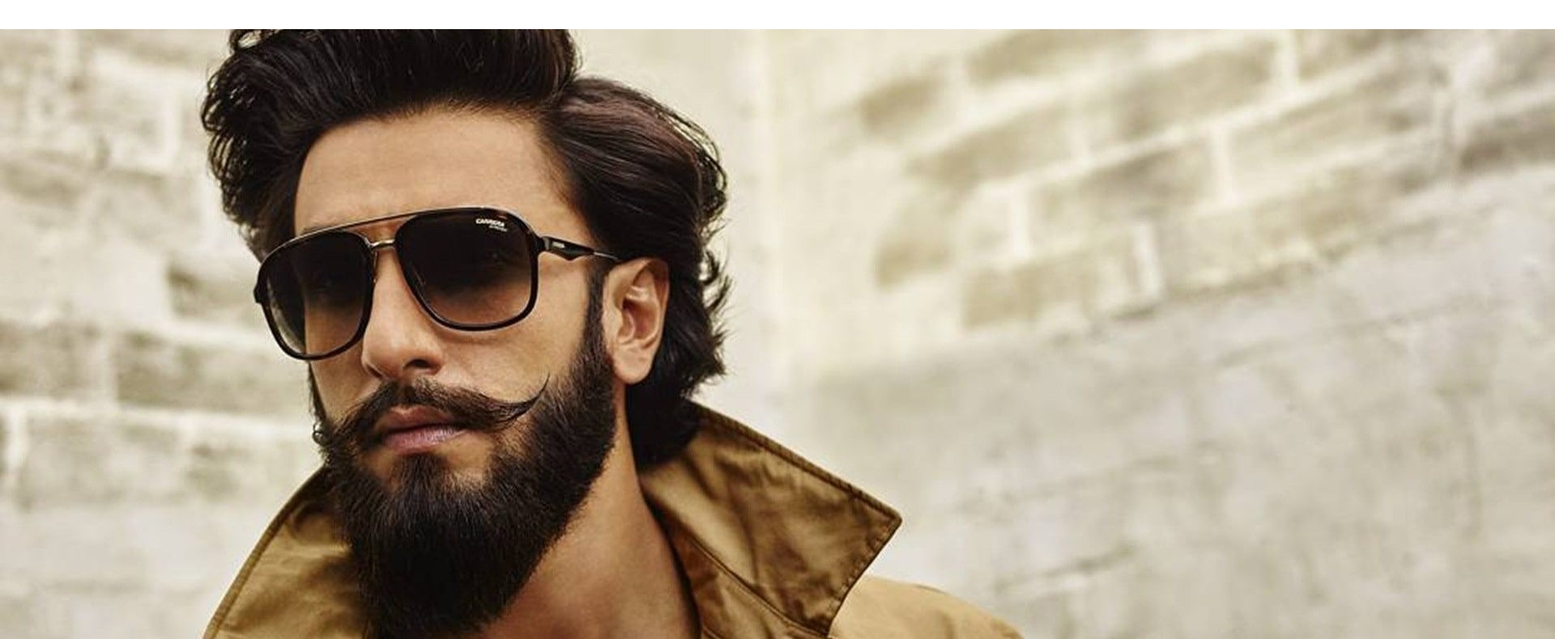
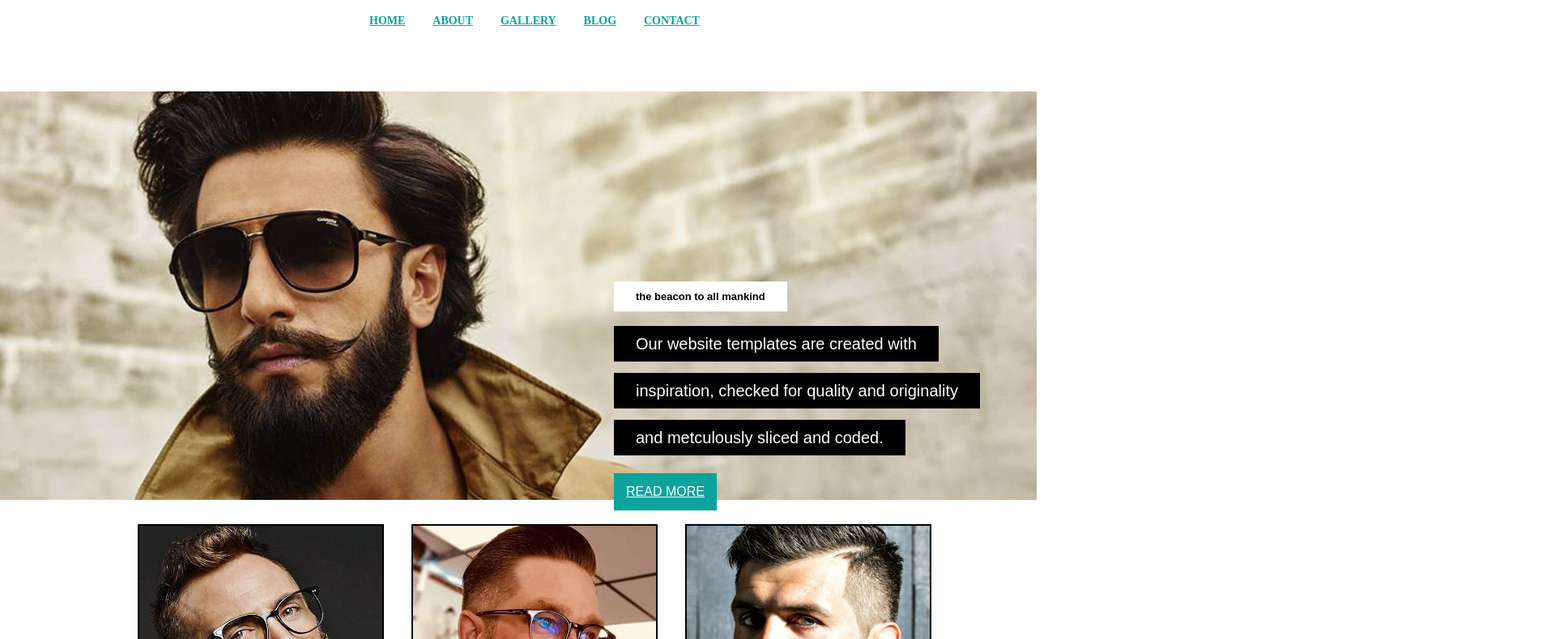
Before and after one commit to Arangel4/ACA_web101_Ariana_Rangel2, a plain HTML site: page myPortfolio/src/hair.html in a window 1280 px wide. Shown: the part 153-943 px from the top of the page at 81% size, 1920 px wide, since content can reach past the window. Drawn offline with Linux system fonts and the light colour scheme.

Commit message:
Complete Hair Salon page

```diff
--- a/myPortfolio/src/hair-style.css
+++ b/myPortfolio/src/hair-style.css
@@ -1,18 +1,161 @@
-@media (min-width: 990px)
+@media (min-width: 600px)
 {
+    body{
+        background-color: white;
+        font-family: Arial, Helvetica, sans-serif;
+        font-size: 14px;
+        font-weight: normal;
+        line-height: 1;
+        margin: 0;
+        padding: 0;
+    }
+
+    .header{
+        margin: auto;
+        padding: 44px 0 50px;
+        text-align: center;
+    }
+
     .body{
+        margin: auto;
+        padding: 0 0 30px;
+        text-align: center;
+    }
+
+    .header .nav li a{
+        color: #0ba39c;
+        display: inline-block;
+        font-family: "Arial Black, Gadget, sans-serif";
+        font-size: 14px;
+        font-weight: bold;
+        margin: auto;
+        padding: 0 0 3px;
+        text-transform: uppercase;
+    }
+
+    .header .nav li a:hover{
+        color: black;
+    }
+
+    div{
+        display: block;
+    }
+
+    .body .content img{
         width: 100%;
     }
 
+    ul{
+        list-style: disc;
+        margin-block-start: 1em;
+        margin-block-end: 1em;
+        padding-inline-start: 40px;
+    }
+
+    li{
+        display: inline-block;
+        font-family: Arial, Helvetica, sans-serif;
+        font-size: 16px;
+        font-weight: normal;
+        height: 49px;
+        line-height: 49px;
+        padding: 0 15px;
+        text-align: left;
+    }
+
+    .box{
+        display: inline-block;
+        font-family: Arial, Helvetica, sans-serif;
+        font-size: 16px;
+        font-weight: normal;
+        height: 49px;
+        line-height: 49px;
+        padding: 0 15px;
+        text-align: left;
+        margin-bottom: 45%;
+    }
+
+    h2{
+        background-color: white;
+        color: black;
+        display: inline-block;
+        font-family: fantasy;
+        margin-block-start: 0.83em;
+        margin-block-end: 0.83em;
+        padding: 12px 27px;
+        font-size: small;
+    }
+
+    .featured{
+        left: 60%;
+        margin-left: -480px;
+        margin-top: auto;
+        padding: 0 0 0 470px;
+        position: absolute;
+        top: 50%;
+        text-align: left;
+        width: 360px;
+        font-size: small;
+    }
+
+    span{
+        font-family: fantasy;
+        background-color: black;
+        color: white;
+        display: inline-block;
+        margin: 7px 0;
+        padding: 12px 27px;
+    }
+
+    .more{
+        font-family: fantasy;
+        background-color: #0ba39c;
+        color: white;
+        display: inline-block;
+        font-size: small;
+        margin: 15px 0px 0px;
+        padding: 15px;
+        text-align: center;
+        text-transform: uppercase;
+    }
+
+    ul li img{
+        display: grid;
+        grid-template-columns: repeat(1, 1fr);
+        grid-template-rows: repeat(3, 3fr);
+        border: 2px solid black;
+        display: block;
+        margin: 0;
+        padding: 0;
+        height: 300px;
+        width: 300px;
+    }
+
+    ul li span{
+        margin-left: 31%;
+        margin-bottom: 10%;
+
+    }
+
     .footer{
-        padding: 10px 0 25px;
+        background: black;
+        margin: 0px;
+        padding: 36px 0 42px;
     }
+
+    p{
+        color: white;
+        padding-left: 5%;
+    }
+
+
 }
 
 
 
 
-
+@media (min-width: 992px)
+{
     body{
         background-color: white;
         font-family: Arial, Helvetica, sans-serif;
@@ -36,15 +179,26 @@ body{
         text-align: center;
     }
 
+    .header .nav li a{
+        color: #0ba39c;
+        display: inline-block;
+        font-family: "Arial Black, Gadget, sans-serif";
+        font-size: 14px;
+        font-weight: bold;
+        margin: 0;
+        padding: 0 0 3px;
+        text-transform: uppercase;
+    }
+
+    .header .nav li a:hover{
+        color: black;
+    }
+
     div{
         display: block;
     }
 
-.body .featured img{
-    border: 0;
-    display: block;
-    margin: 0;
-    padding: 0;
+    .body .content img{
         width: 100%;
     }
 
@@ -66,12 +220,6 @@ li{
         text-align: left;
     }
 
-.featured{
-    margin: 0 0 13px;
-    position: relative;
-    width: 100%;
-}
-
     h2{
         background-color: white;
         color: black;
@@ -79,6 +227,18 @@ h2{
         font-family: fantasy;
         margin-block-start: 0.83em;
         margin-block-end: 0.83em;
+        padding: 12px 27px;
+    }
+
+    .featured{
+        left: 60%;
+        margin-left: -480px;
+        margin-top:90px;
+        padding: 0 0 0 470px;
+        position: absolute;
+        top: 50%;
+        text-align: left;
+        width: 490px;
     }
 
     span{
@@ -91,35 +251,16 @@ span{
         padding: 12px 27px;
     }
 
-.RMbutton{
+    .more{
         font-family: fantasy;
         background-color: #0ba39c;
         color: white;
         display: inline-block;
         font-size: 16px;
-    margin: 15px 0 0;
-    padding: 26px, 27px, 22px;
+        margin: 15px 0px 0px;
+        padding: 15px;
         text-align: center;
         text-transform: uppercase;
-}
-
-.stacked{
-    display: block;
-    left: 50%;
-    margin-left: -480px;
-    margin-top: -171px;
-    padding: 0 0 0 470px;
-    position: absolute;
-    top: 50%;
-    text-align: left;
-    width: 490px;
-}
-
-.content{
-    display: grid;
-    grid-template-columns: repeat(3, 1fr);
-    list-style-type: disc;
-
     }
 
     ul li img{
@@ -131,12 +272,18 @@ ul li img{
         width: 300px;
     }
 
+    ul li span{
+        margin-left: 25%;
+    }
+
     .footer{
         background: black;
         margin: 0px;
         padding: 36px 0 42px;
     }
 
-.message{
-    display: block;
+    p{
+        color: white;
+        padding-left: 5%;
     }
+}
--- a/myPortfolio/src/hair.html
+++ b/myPortfolio/src/hair.html
@@ -10,22 +10,39 @@
 <body>
     <div class="header">
         <img src="img/logo.jpg">
-        <!-- Use to make website responsive. -->
-        <span class="mobile-nav"></span>
+        <ul class="nav">
+            <li>
+                <a href="#home">Home</a>
+            </li>
+            <li>
+                <a href="#about">About</a>
+            </li>
+            <li>
+                <a href="#gallery">Gallery</a>
+            </li>
+            <li>
+                <a href="#blog">Blog</a>
+            </li>
+            <li>
+                <a href="#contact">Contact</a>
+            </li>
+        </ul>
     </div>
     <div class="body">
         <div class="content">
             <img src="img/main.jpg">
-            <div>
+            <div class="featured">
                 <h2>the beacon to all mankind</h2>
                 <span>Our website templates are created with</span>
                 <span>inspiration, checked for quality and originality</span>
                 <span>and metculously sliced and coded.</span>
+                <br>
                 <a href="hair.html" class="more">read more</a>
             </div>
         </div>
+        <br>
         <ul>
-            <li>
+            <li class="box">
                 <img src="img/nerd.jpg">
                 <span>the nerd</span>
             </li>
--- /dev/null
+++ b/myPortfolio/src/styles/hair-style.css
@@ -0,0 +1,110 @@
+body{
+    font-family: Arial, Helvetica, sans-serif;
+    font-size: 14px;
+    font-weight: normal;
+    line-height: 1;
+}
+
+.body .content img{
+    width: auto;
+}
+
+header{
+    padding: 20px 0;
+    position: relative;
+    width: 100%;
+    text-align: center;
+}
+
+ul{
+    list-style: disc;
+    margin-block-start: 1em;
+    margin-block-end: 1em;
+    padding-inline-start: 40px;
+}
+
+li{
+    display: inline-block;
+    font-family: Arial, Helvetica, sans-serif;
+    font-size: 16px;
+    font-weight: normal;
+    height: 49px;
+    line-height: 49px;
+    padding: 0 15px;
+    text-align: left;
+}
+
+.featured{
+    margin: 0 0 13px;
+    position: relative;
+    width: 100%;
+}
+
+h2{
+    background-color: white;
+    color: black;
+    display: inline-block;
+    font-family: fantasy;
+    margin-block-start: 0.83em;
+    margin-block-end: 0.83em;
+}
+
+span{
+    font-family: fantasy;
+    background-color: black;
+    color: white;
+    display: inline-block;
+    font-size: 20px;
+    margin: 7px 0;
+    padding: 12px 27px;
+}
+
+.RMbutton{
+    font-family: fantasy;
+    background-color: #0ba39c;
+    color: white;
+    display: inline-block;
+    font-size: 16px;
+    margin: 15px 0 0;
+    padding: 26px, 27px, 22px;
+    text-align: center;
+    text-transform: uppercase;
+}
+
+.stacked{
+    display: block;
+    left: 50%;
+    margin-left: -480px;
+    margin-top: -171px;
+    padding: 0 0 0 470px;
+    position: absolute;
+    top: 50%;
+    text-align: left;
+    width: 490px;
+}
+
+.content{
+    display: grid;
+    grid-template-columns: repeat(3, 1fr);
+    list-style-type: disc;
+
+}
+
+ul li img{
+    border: 2px solid black;
+    display: block;
+    margin: 0;
+    padding: 0;
+    height: 300px;
+    width: 300px;
+}
+
+.footer{
+    background: black;
+    margin: 0px;
+    padding: 36px 0 42px;
+}
+
+.message{
+    display: block;
+}
```
Lines whose indentation alone changed are shown as unchanged.
